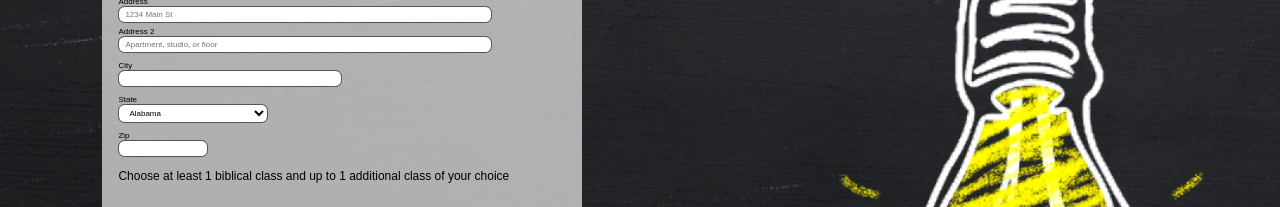
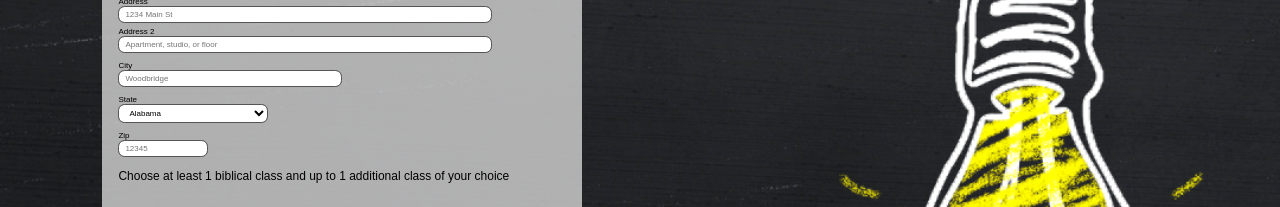
Before and after one commit to jmpark2001/SummitSchool, a React (Create React App) app: page /registration in a window 1280 px wide. Shown: the part 400-607 px from the top of the page. Built offline with nearby package versions, Linux system fonts and the light colour scheme.

Commit message:
fixed classes sending to database

```diff
--- a/src/components/RegistrationForm.js
+++ b/src/components/RegistrationForm.js
@@ -30,7 +30,6 @@ function RegistrationForm() {
     })
 
     const handleOnChange = (position, e) => {
-        console.log(position)
         let checkedBoxes = checkedState.filter((i) => i)
         function hasBiblical() {
             if (checkedState[0] === true || checkedState[1] === true || checkedState[2] === true || checkedState[3] === true || checkedState[4] === true || classList.slice(0, 5).includes(e.target.name)) {
@@ -40,7 +39,6 @@ function RegistrationForm() {
                 return false
             }
         }
-        console.log(checkedBoxes)
         if (checkedBoxes.length >= 2 && e.target.checked) {
             return
         }
@@ -51,6 +49,13 @@ function RegistrationForm() {
             index === position ? !item : item
         )
         setCheckedState(updateCheckedState)
+        let checkedIndices = [...updateCheckedState.keys()].filter(i => updateCheckedState[i])
+        console.log(checkedIndices)
+        let updatedClasses = []
+        for (let i=0; i<checkedIndices.length; i++) {
+            updatedClasses.push(classList[checkedIndices[i]])
+        }
+        updateForm({classes: updatedClasses})
     }
 
     function updateForm(value) {
@@ -171,7 +176,7 @@ function RegistrationForm() {
                         <div>
                             <div className="col-md-6" style={{marginBottom: "1vh"}}>
                                 <label htmlFor="inputCity">City</label>
-                                <input type="text" className="form-control" id="inputCity" value={form.homeCity} onChange={(e) => updateForm({ homeCity: e.target.value})} required/>
+                                <input type="text" className="form-control" id="inputCity" placeholder="Woodbridge" value={form.homeCity} onChange={(e) => updateForm({ homeCity: e.target.value})} required/>
                             </div>
                             <div className="col-md-4" style={{marginBottom: "1vh"}}>
                                 <label htmlFor="inputState">State</label>
@@ -184,7 +189,7 @@ function RegistrationForm() {
                             </div>
                             <div className="col-sm-2">
                                 <label htmlFor="inputZip">Zip</label>
-                                <input type="text" className="form-control" id="inputZip" value={form.homeZip} onChange={(e) => updateForm({ homeZip: e.target.value})} required/>
+                                <input type="text" className="form-control" id="inputZip" placeholder="12345" value={form.homeZip} onChange={(e) => updateForm({ homeZip: e.target.value})} required/>
                             </div>
                         </div>
                     </Form.Group>
```
